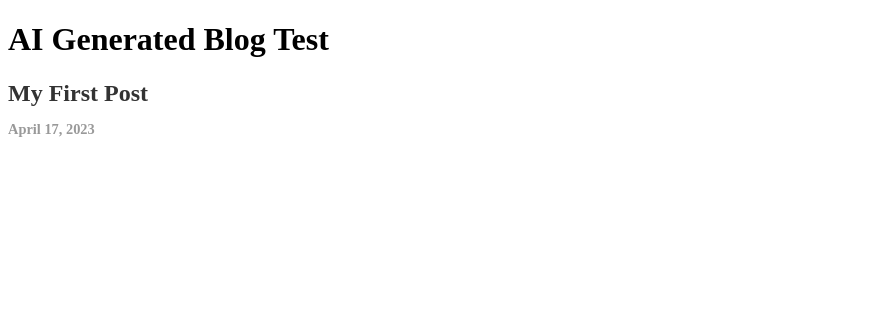
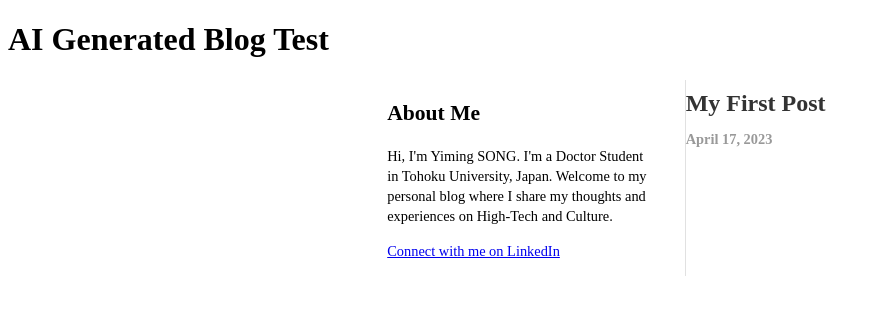
Before and after one commit to ysong233/ysong233.github.io, a Jekyll site: the page built from index.md, in a window 1280 px wide. Shown: the top 315 px of the page, without its empty margins (0-878 px from the left). Built offline with Jekyll 4.4.1, drawn with Linux system fonts in a browser that asks for light colours.

Commit message:
GPT Change #2
The second GPT web design, japanese Zen Style Added.

```diff
--- /dev/null
+++ b/_includes/sidebar.html
@@ -0,0 +1,9 @@
+<div class="sidebar">
+  <h2>About Me</h2>
+  <p>
+    Hi, I'm Yiming SONG. I'm a Doctor Student in Tohoku University, Japan. Welcome to my personal blog where I share my thoughts and experiences on High-Tech and Culture.
+  </p>
+  <p>
+    <a href="https://www.linkedin.com/in/yiming-song-597a7a1b4/" target="_blank">Connect with me on LinkedIn</a>
+  </p>
+</div>
--- a/_layouts/default.html
+++ b/_layouts/default.html
@@ -11,7 +11,10 @@
       <header>
         <h1>{{ site.title }}</h1>
       </header>
-      <main>{{ content }}</main>
+      <main class="content">
+		{% include sidebar.html %}
+		{{ content }}
+	  </main>
     </div>
   </body>
 </html>
--- a/assets/css/styles.css
+++ b/assets/css/styles.css
@@ -37,3 +37,40 @@ white;
   font-size: 0.9rem;
   color: #999;
 }
+
+.sidebar {
+  float: left;
+  width: 30%;
+  font-size: 0.9rem;
+  line-height: 1.4;
+  padding-right: 2rem;
+  border-right: 1px solid #e1e1e1;
+}
+
+.content {
+  float: right;
+  width: 70%;
+}
+
+.post-preview {
+  display: flex;
+  flex-direction: column;
+  margin-bottom: 40px;
+}
+
+.post-preview img {
+  width: 100%;
+  height: auto;
+}
+
+.post-preview h2 {
+  margin-top: 10px;
+  margin-bottom: 5px;
+}
+
+.post-preview p {
+  color: #999;
+  font-size: 0.9rem;
+  line-height: 1.4;
+  margin-bottom: 5px;
+}
```
